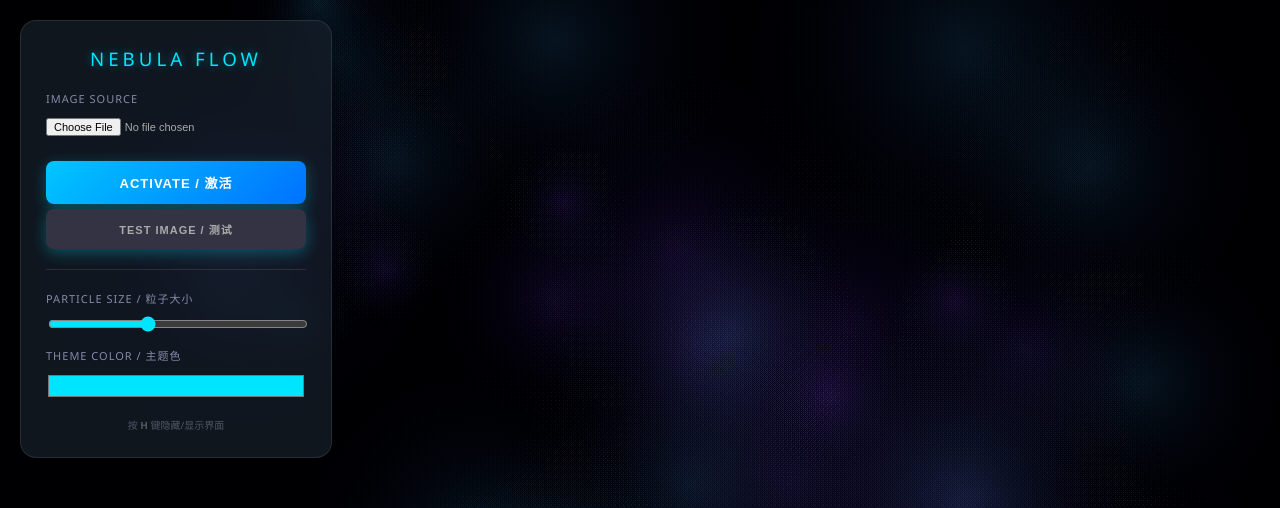
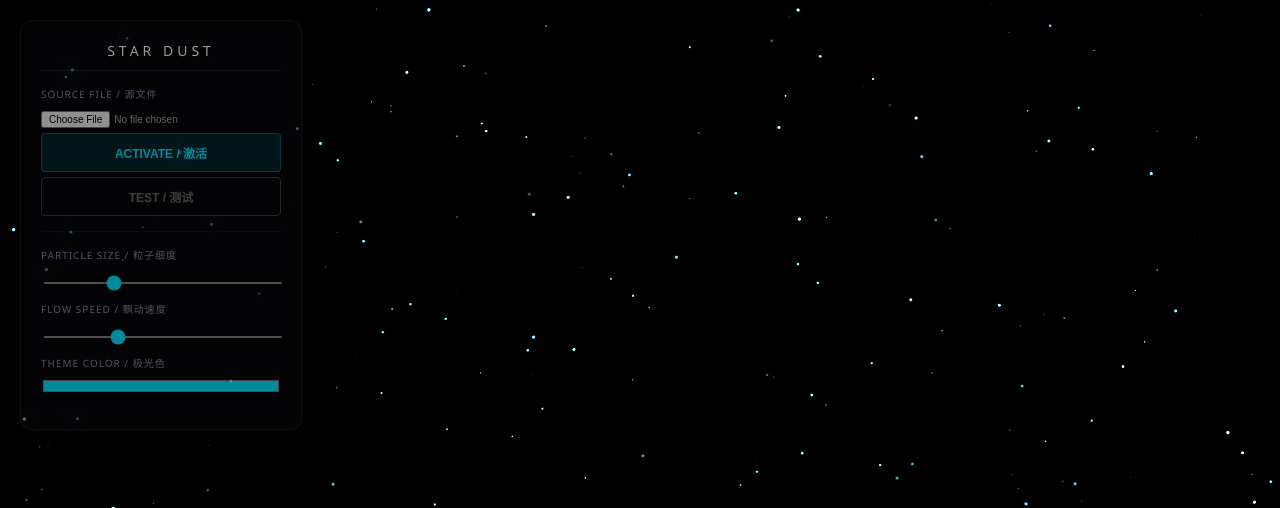
Before and after one commit to dayuan0900/mani, a plain HTML site: page index.html in a window 1280 px wide. Shown: the top 508 px of the page. Drawn offline with Linux system fonts and the light colour scheme; animation ran at ten frames a second.

Commit message:
Add files via upload
commit

```diff
--- a/index.html
+++ b/index.html
@@ -3,163 +3,183 @@
 <head>
     <meta charset="UTF-8">
     <meta name="viewport" content="width=device-width, initial-scale=1.0">
-    <!-- 禁止 Cloudflare Rocket Loader 干扰 -->
+    <!-- 禁止 Cloudflare 干扰 -->
     <meta http-equiv="Content-Security-Policy" content="default-src * 'unsafe-inline' 'unsafe-eval' data: blob:;">
-    <title>Mani Mantra - Nebula Particles</title>
+    <title>Mani - Deep Space Particles</title>
     <style>
         body {
             margin: 0; overflow: hidden; background: #000;
             font-family: 'Segoe UI', sans-serif; user-select: none;
         }
 
-        /* 界面 UI */
+        /* 极简磨砂 UI */
         #ui {
-            position: absolute; top: 20px; left: 20px; width: 260px;
-            background: rgba(20, 30, 40, 0.75);
-            backdrop-filter: blur(12px);
-            border: 1px solid rgba(255,255,255,0.1);
-            border-radius: 16px;
-            padding: 25px; color: #fff; z-index: 100;
-            transition: opacity 0.5s, transform 0.5s;
-            box-shadow: 0 10px 30px rgba(0,0,0,0.5);
+            position: absolute; top: 20px; left: 20px; width: 240px;
+            background: rgba(10, 10, 15, 0.6); /* 更加通透 */
+            backdrop-filter: blur(8px);
+            border: 1px solid rgba(255,255,255,0.08);
+            border-radius: 12px;
+            padding: 20px; color: #fff; z-index: 100;
+            transition: opacity 0.3s;
         }
 
-        .hidden { opacity: 0; pointer-events: none; transform: translateY(-20px); }
+        /* 鼠标悬停显示，平时半透明 */
+        #ui:hover { opacity: 1; background: rgba(10, 10, 15, 0.85); }
+        #ui { opacity: 0.6; }
 
         h3 {
-            margin: 0 0 20px 0; color: #00e5ff; font-weight: 300;
+            margin: 0 0 15px 0; color: #fff; font-weight: 300; font-size: 14px;
             letter-spacing: 4px; text-align: center; text-transform: uppercase;
-            text-shadow: 0 0 10px rgba(0,229,255,0.4);
+            border-bottom: 1px solid rgba(255,255,255,0.1); padding-bottom: 10px;
         }
 
-        label { display: block; font-size: 11px; color: #88a; margin-bottom: 8px; letter-spacing: 1px; }
+        .control-group { margin-bottom: 12px; }
+        label { display: block; font-size: 10px; color: #88a; margin-bottom: 5px; letter-spacing: 1px; }
 
+        /* 科技感按钮 */
         .btn {
-            width: 100%; padding: 12px; border: none; border-radius: 8px;
-            background: linear-gradient(135deg, #00c6ff, #0072ff);
-            color: white; font-weight: bold; cursor: pointer;
-            margin-top: 10px; font-size: 13px; letter-spacing: 1px;
-            transition: all 0.3s ease;
-            box-shadow: 0 4px 15px rgba(0, 229, 255, 0.3);
+            width: 100%; padding: 10px; border: none; border-radius: 4px;
+            background: rgba(0, 229, 255, 0.15);
+            color: #00e5ff; font-weight: bold; cursor: pointer;
+            border: 1px solid rgba(0, 229, 255, 0.3);
+            font-size: 12px; transition: all 0.2s;
         }
-        .btn:hover { transform: translateY(-2px); box-shadow: 0 6px 20px rgba(0, 229, 255, 0.5); }
-        .btn:active { transform: translateY(0); }
+        .btn:hover { background: rgba(0, 229, 255, 0.3); box-shadow: 0 0 15px rgba(0,229,255,0.2); }
+        .btn:active { transform: scale(0.98); }
 
-        input[type="file"] { font-size: 11px; color: #aaa; width: 100%; margin-bottom: 15px; }
-        input[type="range"] { width: 100%; margin-bottom: 15px; cursor: pointer; accent-color: #00e5ff; }
-        input[type="color"] { width: 100%; border: none; height: 30px; cursor: pointer; background: none; padding: 0; }
-
-        .hint { font-size: 10px; color: #556; text-align: center; margin-top: 15px; }
+        input[type="file"] { font-size: 10px; color: #aaa; width: 100%; }
+        input[type="range"] { width: 100%; cursor: pointer; accent-color: #00e5ff; height: 2px; }
+        input[type="color"] { width: 100%; border: none; height: 20px; cursor: pointer; background: none; padding: 0; }
 
         canvas { display: block; }
 
-        /* 加载状态覆盖层 */
+        /* 加载遮罩 */
         #loader {
             position: fixed; top: 0; left: 0; width: 100%; height: 100%;
             background: #000; z-index: 9999; display: flex;
-            justify-content: center; align-items: center; color: #00e5ff;
-            font-family: monospace; transition: opacity 1s; pointer-events: none;
+            justify-content: center; align-items: center; color: #444;
+            font-size: 12px; letter-spacing: 2px; transition: opacity 1s; pointer-events: none;
         }
     </style>
 </head>
 <body>
 
-<div id="loader">SYSTEM INITIALIZING...</div>
+<div id="loader">INITIALIZING SPACE...</div>
 
 <div id="ui">
-    <h3>Nebula Flow</h3>
+    <h3>Star Dust</h3>
 
-    <label>IMAGE SOURCE</label>
+    <div class="control-group">
+        <label>SOURCE FILE / 源文件</label>
         <input type="file" id="imageInput" accept="image/*,.svg">
+        <button class="btn" onclick="runGen()" style="margin-top:5px;">ACTIVATE / 激活</button>
+        <button class="btn" onclick="runTest()" style="margin-top:5px; border-color:#444; color:#666; background:transparent;">TEST / 测试</button>
+    </div>
 
-    <button class="btn" onclick="runGen()">ACTIVATE / 激活</button>
-    <button class="btn" style="background:#334; color:#aaa; margin-top:5px; font-size:11px;" onclick="runTest()">TEST IMAGE / 测试</button>
+    <div style="margin: 15px 0; border-top: 1px solid rgba(255,255,255,0.05);"></div>
 
-    <div style="margin: 20px 0; border-top: 1px solid rgba(255,255,255,0.1);"></div>
+    <div class="control-group">
+        <label>PARTICLE SIZE / 粒子细度</label>
+        <input type="range" id="sizeRange" min="0.5" max="3" step="0.1" value="1.2" oninput="config.pSize=parseFloat(this.value)">
+    </div>
 
-    <label>PARTICLE SIZE / 粒子大小</label>
-    <input type="range" id="sizeRange" min="1" max="5" step="0.5" value="2.5" oninput="config.pSize=parseFloat(this.value)">
+    <div class="control-group">
+        <label>FLOW SPEED / 飘动速度</label>
+        <input type="range" id="flowRange" min="0" max="50" value="15" oninput="config.waveSpeed=this.value*0.0001">
+    </div>
 
-    <label>THEME COLOR / 主题色</label>
+    <div class="control-group">
+        <label>THEME COLOR / 极光色</label>
         <input type="color" id="colorPicker" value="#00e5ff" oninput="config.color=this.value">
-
-    <div class="hint">按 <b>H</b> 键隐藏/显示界面</div>
+    </div>
 </div>
 
 <canvas id="canvas"></canvas>
 
-<!-- 加上 data-cfasync="false" 防止 Cloudflare 压缩脚本 -->
 <script data-cfasync="false">
-    // --- 0. 启动画面 ---
-    window.onload = function() {
-        const loader = document.getElementById('loader');
-        loader.style.opacity = 0;
-        setTimeout(() => loader.remove(), 1000);
+    // --- 0. 启动 ---
+    window.onload = () => {
+        document.getElementById('loader').style.opacity = 0;
         resize();
-        initNebula();
+        initDust(); // 初始化星尘
         animate();
     };
 
-    // --- 1. 核心变量 ---
     const canvas = document.getElementById('canvas');
     const ctx = canvas.getContext('2d');
-    let particles = [];
-    let nebula = [];
+
+    let textParticles = []; // 文字粒子
+    let dustParticles = []; // 背景星尘
+    let mouse = { x: -1000, y: -1000 };
+
     let config = {
-        baseX: window.innerWidth/2, baseY: window.innerHeight/2,
-        scale: 1, color: '#00e5ff', pSize: 2.5
+        baseX: 0, baseY: 0, scale: 1,
+        color: '#00e5ff',
+        pSize: 1.2, // 默认粒子非常细，显精致
+        waveAmp: 10,
+        waveSpeed: 0.0015
     };
 
-    // --- 2. 初始化 ---
+    // --- 1. 初始化 ---
     function resize() {
         canvas.width = window.innerWidth;
         canvas.height = window.innerHeight;
         config.baseX = canvas.width / 2;
         config.baseY = canvas.height / 2;
+        initDust();
     }
     window.addEventListener('resize', resize);
+    window.addEventListener('mousemove', e => { mouse.x = e.clientX; mouse.y = e.clientY; });
 
-    function initNebula() {
-        nebula = [];
-        for(let i=0; i<40; i++) {
-            nebula.push({
-                x: Math.random()*window.innerWidth, y: Math.random()*window.innerHeight,
-                r: Math.random()*200+50,
-                vx: (Math.random()-0.5)*0.2, vy: (Math.random()-0.5)*0.2,
-                hue: Math.random()>0.5 ? 200:260, alpha: 0
+    // --- 2. 背景星尘系统 (这才是你要的粒子云) ---
+    function initDust() {
+        dustParticles = [];
+        const count = 300; // 粒子数量多，但个头小
+        for(let i=0; i<count; i++) {
+            dustParticles.push({
+                x: Math.random() * canvas.width,
+                y: Math.random() * canvas.height,
+                size: Math.random() * 1.5, // 细碎的星尘
+                vx: (Math.random() - 0.5) * 0.2, // 缓慢漂浮
+                vy: (Math.random() - 0.5) * 0.2,
+                alpha: Math.random() * 0.5 + 0.1, // 半透明
+                phase: Math.random() * Math.PI * 2
             });
         }
     }
 
-    // --- 3. 关键修复：SVG 尺寸修补器 ---
-    // 这是让你的 SVG 在服务器上也能显示的救命代码
-    function patchSVG(svgContent) {
-        // 如果SVG代码里没有width/height，强行插入 1000px
-        if (!svgContent.includes('width=') || !svgContent.includes('height=')) {
-            return svgContent.replace('<svg', '<svg width="1000" height="1000" ');
+    // --- 3. 图像处理核心 (保留了修补SVG的逻辑) ---
+    function patchSVG(svg) {
+        if (!svg.includes('width=') || !svg.includes('height=')) {
+            return svg.replace('<svg', '<svg width="1000" height="1000" ');
         }
-        return svgContent;
+        return svg;
     }
 
-    // --- 4. 图像引擎 ---
-    function processImageObj(img) {
-        const w = 800; const h = 600;
+    function processSource(src) {
+        const img = new Image();
+        img.crossOrigin = "Anonymous";
+        img.onload = () => {
+            // 采样画布
+            const w = 1000; const h = 800;
             const off = document.createElement('canvas');
             off.width = w; off.height = h;
             const offCtx = off.getContext('2d');
 
-        // 铺灰底 (解决透明/黑白问题)
+            // 铺灰底
             offCtx.fillStyle = '#808080';
             offCtx.fillRect(0,0,w,h);
 
+            // 绘制
             const aspect = img.width/img.height||1;
             let dw=w, dh=w/aspect;
             if(dh>h){ dh=h; dw=h*aspect; }
             offCtx.drawImage(img, (w-dw)/2, (h-dh)/2, dw, dh);
 
+            // 采样
             const data = offCtx.getImageData(0,0,w,h).data;
-        particles = [];
-        const gap = 3;
+            textParticles = [];
+            const gap = 2; // 采样极密，保证细腻度
 
             for(let y=0; y<h; y+=gap) {
                 for(let x=0; x<w; x+=gap) {
@@ -168,102 +188,98 @@
                     if(x+gap<w) {
                         const lum2 = (data[i+4*gap]+data[i+4*gap+1]+data[i+4*gap+2])/3;
                         if(Math.abs(lum-lum2) > 20) {
-                        particles.push({
+                            textParticles.push({
                                 x: Math.random()*canvas.width,
                                 y: Math.random()*canvas.height,
                                 ox: x-w/2, oy: y-h/2,
-                            vx:0, vy:0, offset: Math.random()*100
+                                vx: 0, vy: 0,
+                                friction: Math.random()*0.05 + 0.9,
+                                offset: Math.random()*100
                             });
                         }
                     }
                 }
             }
-        if(particles.length > 0) {
-            config.scale = (window.innerWidth*0.8)/w;
-        } else {
-            alert("未检测到轮廓！请尝试使用测试按钮，或更换 PNG 图片。");
-        }
+            if(textParticles.length > 0) config.scale = (window.innerWidth*0.7)/w;
+            else alert("未检测到轮廓！");
+        };
+        img.src = src;
     }
 
-    // --- 5. 交互逻辑 (暴露给 window) ---
+    // --- 4. 交互 ---
     window.runGen = function() {
         const input = document.getElementById('imageInput');
-        if(!input.files[0]) { alert("请先选择图片"); return; }
-
+        if(!input.files[0]) { alert("请选择图片"); return; }
         const file = input.files[0];
 
-        // 特殊处理 SVG：先读文本，修补尺寸，再转图片
-        if(file.type.indexOf('svg') > -1) {
-            const reader = new FileReader();
-            reader.readAsText(file);
-            reader.onload = function(e) {
-                const fixedSVG = patchSVG(e.target.result);
-                const blob = new Blob([fixedSVG], {type: 'image/svg+xml'});
-                const url = URL.createObjectURL(blob);
-                const img = new Image();
-                img.onload = () => processImageObj(img);
-                img.src = url;
+        if(file.type.includes('svg')) {
+            const r = new FileReader();
+            r.readAsText(file);
+            r.onload = e => {
+                const url = URL.createObjectURL(new Blob([patchSVG(e.target.result)], {type:'image/svg+xml'}));
+                processSource(url);
             };
         } else {
-            // 普通图片
-            const reader = new FileReader();
-            reader.readAsDataURL(file);
-            reader.onload = function(e) {
-                const img = new Image();
-                img.onload = () => processImageObj(img);
-                img.src = e.target.result;
-            };
+            const r = new FileReader();
+            r.readAsDataURL(file);
+            r.onload = e => processSource(e.target.result);
         }
     };
 
     window.runTest = function() {
-        const t = document.createElement('canvas');
-        t.width=600; t.height=300;
-        const c = t.getContext('2d');
-        c.fillStyle="#fff"; c.fillRect(0,0,600,300);
-        c.fillStyle="#000"; c.font="bold 100px Arial"; c.fillText("TEST", 150, 180);
-
-        const img = new Image();
-        img.onload = () => processImageObj(img);
-        img.src = t.toDataURL();
+        const t = document.createElement('canvas'); t.width=600; t.height=300;
+        const c = t.getContext('2d'); c.fillStyle="#fff"; c.fillRect(0,0,600,300);
+        c.fillStyle="#000"; c.font="bold 120px Arial"; c.fillText("ZEN", 180, 190);
+        processSource(t.toDataURL());
     };
 
-    // 按 H 隐藏 UI
-    window.addEventListener('keydown', (e) => {
-        if(e.key.toLowerCase() === 'h') document.getElementById('ui').classList.toggle('hidden');
+    // --- 5. 渲染循环 ---
+    function animate() {
+        // 拖尾效果：越透明拖尾越长。0.1是长拖尾，0.3是短拖尾
+        ctx.fillStyle = 'rgba(0, 0, 0, 0.2)';
+        ctx.fillRect(0, 0, canvas.width, canvas.height);
+
+        const time = Date.now();
+
+        // A. 绘制背景星尘 (Particle Cloud)
+        ctx.globalCompositeOperation = 'lighter'; // 叠加变亮
+        dustParticles.forEach(p => {
+            // 自然漂浮
+            p.x += p.vx;
+            p.y += p.vy;
+
+            // 鼠标交互：轻微避让
+            const dx = mouse.x - p.x;
+            const dy = mouse.y - p.y;
+            const dist = Math.sqrt(dx*dx + dy*dy);
+            if(dist < 100) {
+                p.x -= dx * 0.01;
+                p.y -= dy * 0.01;
+            }
+
+            // 边界循环
+            if(p.x<0) p.x=canvas.width; if(p.x>canvas.width) p.x=0;
+            if(p.y<0) p.y=canvas.height; if(p.y>canvas.height) p.y=0;
+
+            // 闪烁呼吸
+            const flicker = Math.sin(time * 0.002 + p.phase) * 0.2 + p.alpha;
+
+            ctx.beginPath();
+            ctx.arc(p.x, p.y, p.size, 0, Math.PI*2);
+            ctx.fillStyle = `rgba(100, 200, 255, ${flicker})`; // 淡蓝色星尘
+            ctx.fill();
         });
 
-    // --- 6. 渲染循环 ---
-    function animate() {
-        // 拖尾
-        ctx.fillStyle = 'rgba(2,2,5,0.2)';
-        ctx.fillRect(0,0,canvas.width,canvas.height);
-
-        const time = Date.now() * 0.002;
-
-        // 星云
-        ctx.globalCompositeOperation = 'lighter';
-        nebula.forEach(p => {
-            p.x+=p.vx; p.y+=p.vy;
-            if(p.x<0)p.x=canvas.width; if(p.x>canvas.width)p.x=0;
-            if(p.y<0)p.y=canvas.height; if(p.y>canvas.height)p.y=0;
-            if(p.alpha<0.1) p.alpha+=0.0005;
-
-            ctx.beginPath();
-            ctx.arc(p.x, p.y, p.r, 0, Math.PI*2);
-            const g = ctx.createRadialGradient(p.x,p.y,0,p.x,p.y,p.r);
-            g.addColorStop(0, `hsla(${p.hue}, 80%, 60%, ${p.alpha})`);
-            g.addColorStop(1, 'transparent');
-            ctx.fillStyle=g; ctx.fill();
-        });
-
-        // 粒子
-        ctx.shadowBlur = 10; ctx.shadowColor = config.color;
+        // B. 绘制文字粒子
+        // 设置光晕
+        ctx.shadowBlur = 8;
+        ctx.shadowColor = config.color;
         ctx.fillStyle = config.color;
 
-        particles.forEach(p => {
-            const wx = Math.sin(time + p.offset) * 5;
-            const wy = Math.cos(time + p.offset) * 5;
+        textParticles.forEach(p => {
+            // 核心飘动算法
+            const wx = Math.sin(time * config.waveSpeed + p.offset) * config.waveAmp;
+            const wy = Math.cos(time * config.waveSpeed + p.offset) * config.waveAmp;
 
             const tx = config.baseX + (p.ox * config.scale) + wx;
             const ty = config.baseY + (p.oy * config.scale) + wy;
@@ -274,6 +290,7 @@
             p.vx *= 0.8; p.vy *= 0.8;
 
             ctx.beginPath();
+            // 粒子画成细小的圆，更显精致
             ctx.arc(p.x, p.y, config.pSize, 0, Math.PI*2);
             ctx.fill();
         });
@@ -282,7 +299,6 @@
         ctx.globalCompositeOperation = 'source-over';
         requestAnimationFrame(animate);
     }
-
 </script>
 </body>
 </html>
```
Lines whose indentation alone changed are shown as unchanged.
